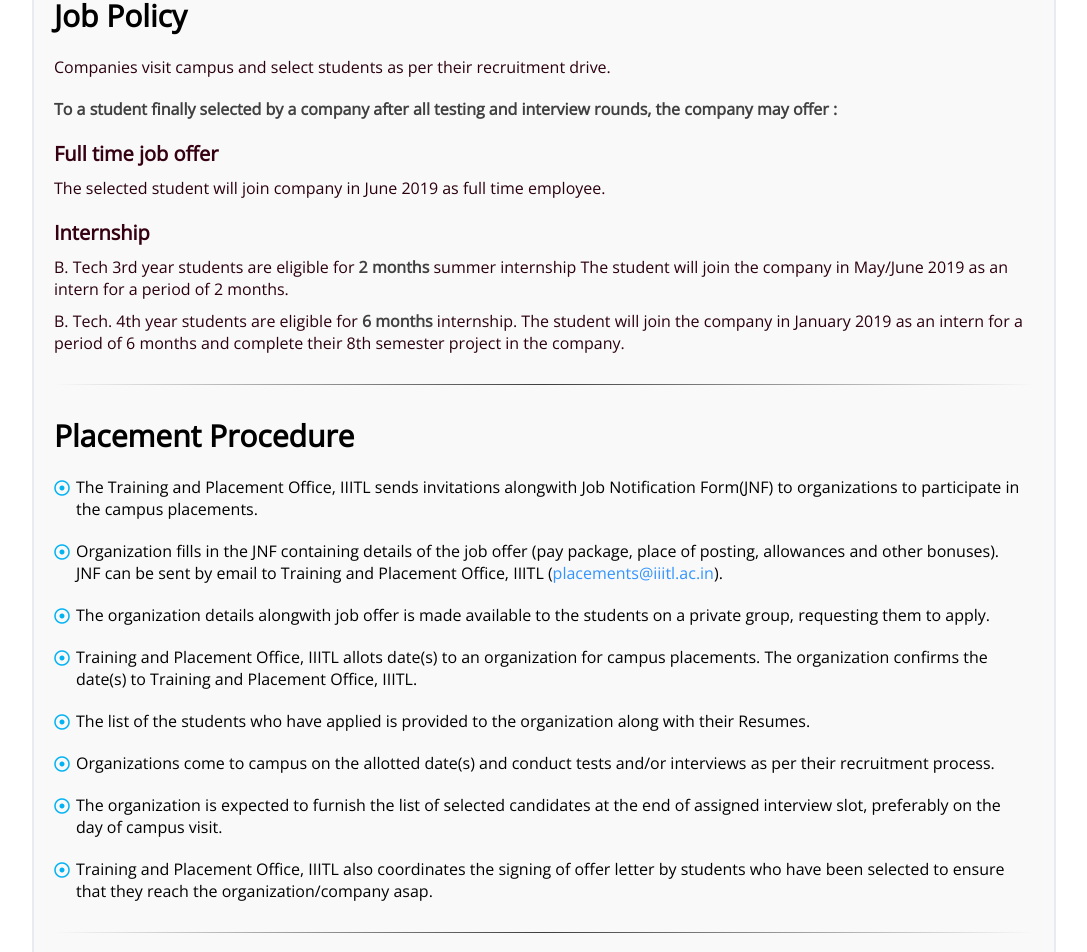
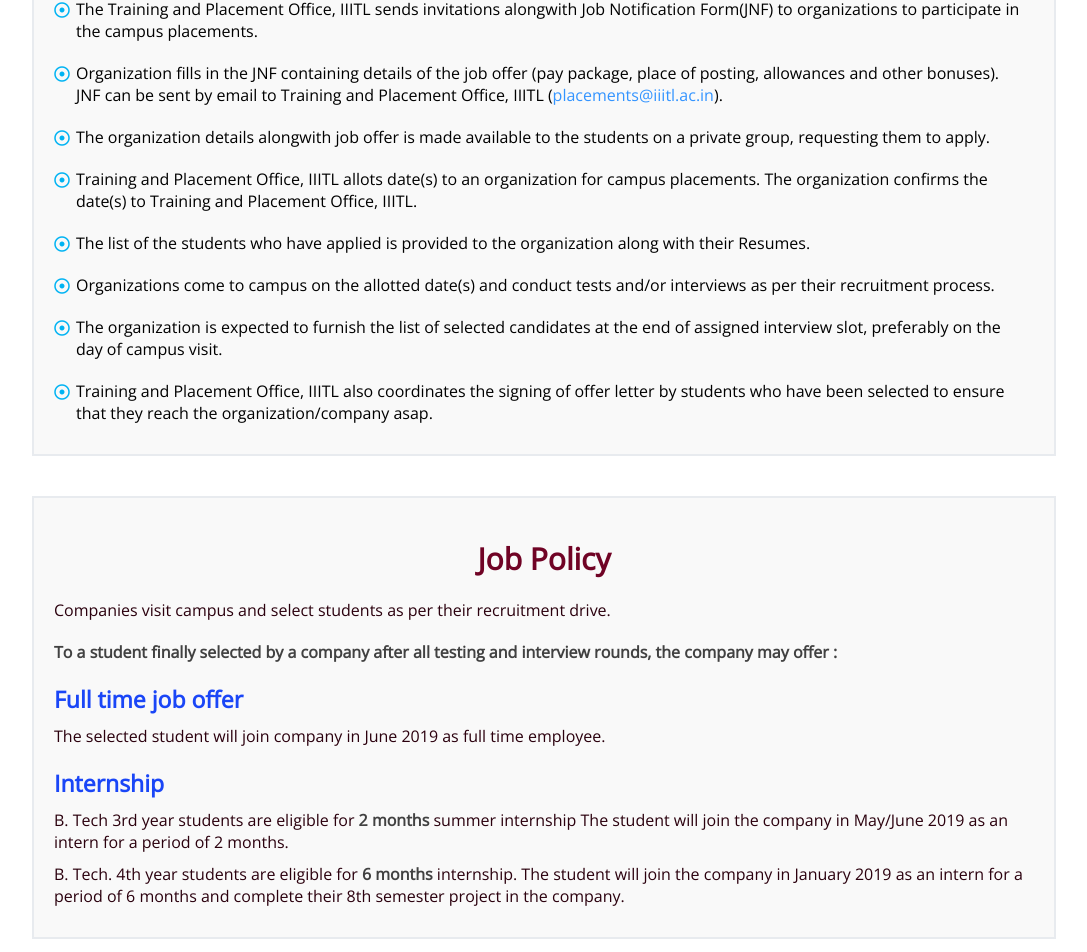
Before and after one commit to axios-iiitl/Placement-Website, a React (Create React App) app: page /procedure-and-policies in a window 1280 px wide. Shown: the part 205-1157 px from the top of the page, without its empty margins (96-1183 px from the left). Built offline with nearby package versions, Linux system fonts and the light colour scheme.

Commit message:
Fix Procedure page

```diff
--- a/src/App.css
+++ b/src/App.css
@@ -605,6 +605,9 @@
 .procedure-outer {
   display: flex;
   justify-content: center;
+  flex-direction: column;
+  align-items: center;
+  margin: 20px 0;
 }
 
 .procedure-wrapper {
@@ -634,6 +637,15 @@
 .procedure-wrapper h2 {
   margin-top: 20px;
   font-size: 30px;
+  text-align: center;
+  color: #700325;
+}
+
+.sub-part h2,
+.ph-subheading {
+  font-size: 23px!important;
+  color: #1a46f7!important;
+  text-align: left!important;
 }
 
 .procedure-wrapper p {
--- a/src/components/Procedure.js
+++ b/src/components/Procedure.js
@@ -4,38 +4,6 @@
 const Procedure = props => (
   <div className="procedure-outer">
     <div className="procedure-wrapper">
-      <h1>Procedures and Policies</h1>
-      <h2>Job Policy</h2>
-      <p>
-        Companies visit campus and select students as per their recruitment
-        drive.
-      </p>
-      <p>
-        <strong>
-          To a student finally selected by a company after all testing and
-          interview rounds, the company may offer :
-        </strong>
-      </p>
-      <div className="sub-part">
-        <h2>Full time job offer</h2>
-        <p>
-          The selected student will join company in June 2019 as full time
-          employee.
-        </p>
-        <h2>Internship</h2>
-        <p>
-          B. Tech 3rd year students are eligible for <strong>2 months</strong>{" "}
-          summer internship The student will join the company in May/June 2019
-          as an intern for a period of 2 months.
-        </p>
-        <p>
-          B. Tech. 4th year students are eligible for <strong>6 months</strong>{" "}
-          internship. The student will join the company in January 2019 as an
-          intern for a period of 6 months and complete their 8th semester
-          project in the company.
-        </p>
-      </div>
-      <HR />
       <h2>Placement Procedure</h2>
       <ul className="custom-list">
         <li>
@@ -78,7 +46,40 @@
           reach the organization/company asap.
         </li>
       </ul>
-      <HR />
+      </div>
+      <div className="procedure-wrapper">
+      <h2>Job Policy</h2>
+      <p>
+        Companies visit campus and select students as per their recruitment
+        drive.
+      </p>
+      <p>
+        <strong>
+          To a student finally selected by a company after all testing and
+          interview rounds, the company may offer :
+        </strong>
+      </p>
+      <div className="sub-part">
+        <h2>Full time job offer</h2>
+        <p>
+          The selected student will join company in June 2019 as full time
+          employee.
+        </p>
+        <h2>Internship</h2>
+        <p>
+          B. Tech 3rd year students are eligible for <strong>2 months</strong>{" "}
+          summer internship The student will join the company in May/June 2019
+          as an intern for a period of 2 months.
+        </p>
+        <p>
+          B. Tech. 4th year students are eligible for <strong>6 months</strong>{" "}
+          internship. The student will join the company in January 2019 as an
+          intern for a period of 6 months and complete their 8th semester
+          project in the company.
+        </p>
+      </div>
+      </div>
+      <div className="procedure-wrapper">
       <div className="placement-policy-heading">
         <h2 className="policies-heading">Placement Policy</h2>
         <h2 className="ph-subheading">Classification of Company</h2>
```
